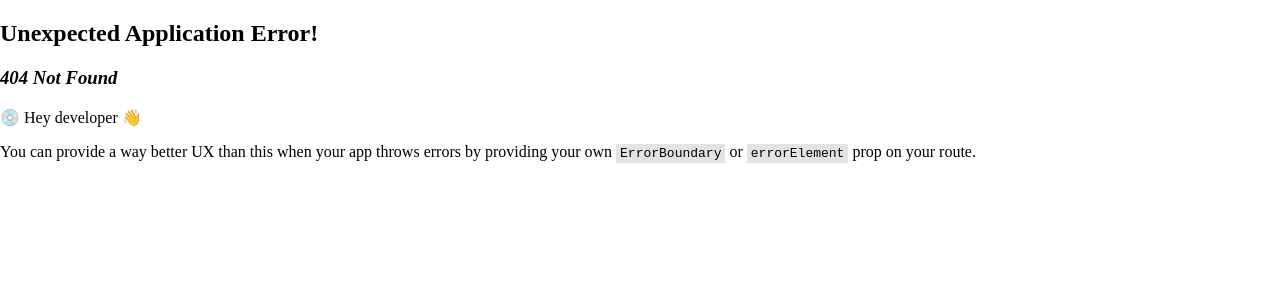
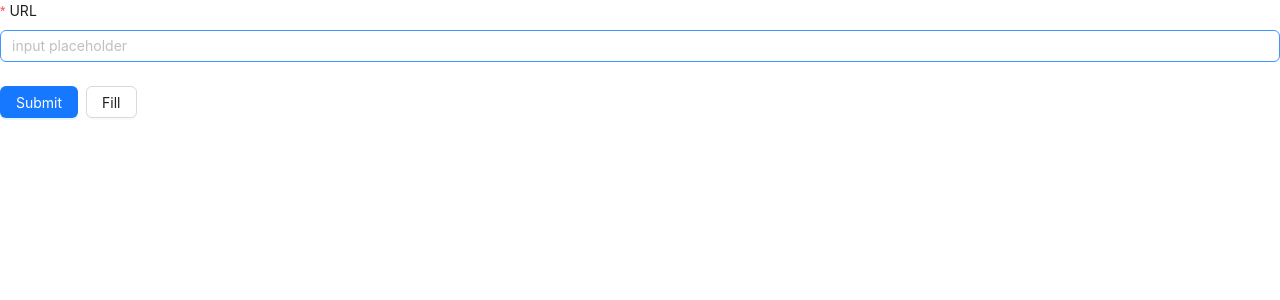
Before and after one commit to uwIdeaFactory/IdeaFactoryFrontend, a React (Vite) app: page /test in a window 1280 px wide. Before the commit this address had no page. Shown: the top 300 px of the page. Built offline with nearby package versions, Linux system fonts and the light colour scheme.

Commit message:
add hooks to project upload but unable to send data to the server

```diff
--- a/src/MainPage.jsx
+++ b/src/MainPage.jsx
@@ -13,7 +13,7 @@ const MainPage = () => {
   const [projects, setProjects] = useState([]);
 
   useEffect(() => {
-    axios.get("http://localhost:3000/projects") // api here!!!
+    axios.get("http://localhost:3000/projects")
       .then(res => res.data)
       .then(setProjects);
   }, []);
--- /dev/null
+++ b/src/components/FormTesting.jsx
@@ -0,0 +1,56 @@
+import { Button, Form, Input, message, Space } from 'antd';
+const FormTesting = () => {
+  const [form] = Form.useForm();
+  const onFinish = () => {
+    console.log(form.getFieldValue('url'))
+    message.success('Submit success!');
+  };
+  const onFinishFailed = () => {
+    message.error('Submit failed!');
+  };
+  const onFill = () => {
+    form.setFieldsValue({
+      url: 'https://taobao.com/',
+    });
+  };
+  return (
+    <Form
+      form={form}
+      layout="vertical"
+      onFinish={onFinish}
+      onFinishFailed={onFinishFailed}
+      autoComplete="off"
+    >
+      <Form.Item
+        name="url"
+        label="URL"
+        rules={[
+          {
+            required: true,
+          },
+          {
+            type: 'url',
+            warningOnly: true,
+          },
+          {
+            type: 'string',
+            min: 6,
+          },
+        ]}
+      >
+        <Input placeholder="input placeholder" />
+      </Form.Item>
+      <Form.Item>
+        <Space>
+          <Button type="primary" htmlType="submit">
+            Submit
+          </Button>
+          <Button htmlType="button" onClick={onFill}>
+            Fill
+          </Button>
+        </Space>
+      </Form.Item>
+    </Form>
+  );
+};
+export default FormTesting;
--- a/src/components/ProjectUploadForm.jsx
+++ b/src/components/ProjectUploadForm.jsx
@@ -1,32 +1,58 @@
-import { Button, Form, Input, message, Space } from 'antd';
+import { Button, Form, Input, message } from 'antd';
 import { useState } from 'react';
-
+import axios from 'axios';
 const { TextArea } = Input;
 
-const onFinish = (values) => {
-  console.log('Success:', values);
-};
-const onFinishFailed = (errorInfo) => {
-  console.log('Failed:', errorInfo);
-};
+const ProjectUploadForm = () => {
+  const [form] = Form.useForm();
 
-const ProjectUploadForm = () => {
-  const [value, setValue] = useState('');
-  const [form] = Form.useForm();
   const onFinish = () => {
-    message.success('Submit success!');
+    console.log(form.getFieldValue('title'))
+    // let result = {
+    //   pname: form.getFieldValue('pname'),
+    //   preview: form.getFieldValue('preview'),
+    //   detail: form.getFieldValue('detail')
+    // }
+    // console.log(result)
+
+    let result = axios.post(
+      'http://localhost:3000/post', {
+        pname: form.getFieldValue('pname'),
+        preview: form.getFieldValue('preview'),
+        detail: form.getFieldValue('detail'),
+        owner: "test owner",
+        location: "test location"
+      }, {
+        headers: {
+          'Content-Type': 'multipart/form-data'
+        }
+      }
+    )
+    // .then (() => {
+    //   message.success('Submit success!');
+    // })
+    // .catch (() => {
+    //   onFinishFailed()
+    // })
   };
+
   const onFinishFailed = () => {
     message.error('Submit failed!');
   };
-  const onFill = () => {
-    form.setFieldsValue({
-      url: 'https://taobao.com/',
-    });
-  };
+
+  const handleOnSubmit = async (e) => {
+    e.preventDefault();
+    // let result = await axios.post(
+    //   'http://localhost:3000/projects',
+
+    // )
+    console.log(form.getFieldValue('title'))
+  }
+
   return (
   <Form
-    name="basic"
+    form={form}
+    name="form"
     labelCol={{
       span: 8,
     }}
@@ -45,7 +71,7 @@ const ProjectUploadForm = () => {
   >
     <Form.Item
       label="Title"
-      name="project title"
+      name="pname"
       rules={[
         {
           required: true,
@@ -58,7 +84,7 @@ const ProjectUploadForm = () => {
 
     <Form.Item
       label="Brief"
-      name="brief description"
+      name="preview"
       rules={[
         {
           required: true,
@@ -77,7 +103,7 @@ const ProjectUploadForm = () => {
 
     <Form.Item
       label="Description"
-      name="detailed description"
+      name="detail"
       rules={[
         {
           required: true,
```
Also changed, not shown: src/ProjectUploadPage.jsx (+0 -27 lines), src/main.jsx (+6 -2 lines), 1 other file (tests, documents, lock files or other folders).
